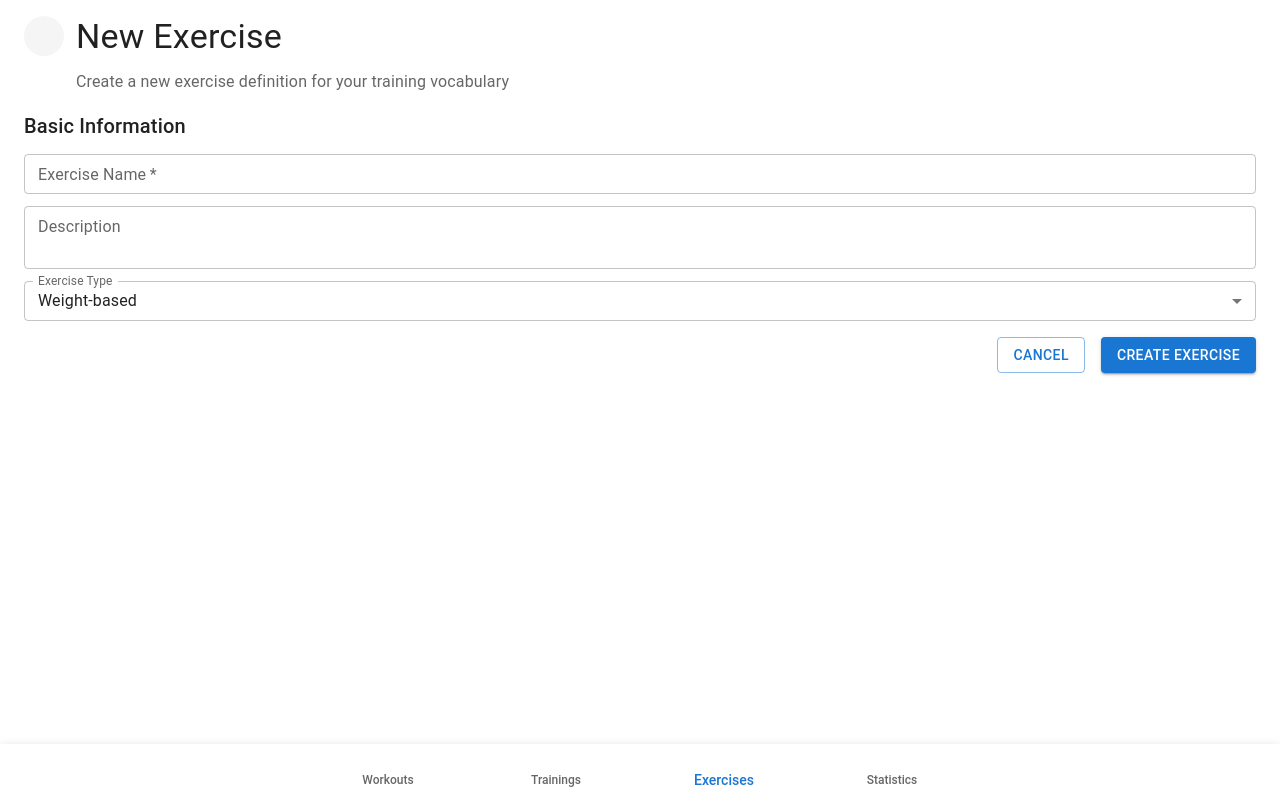
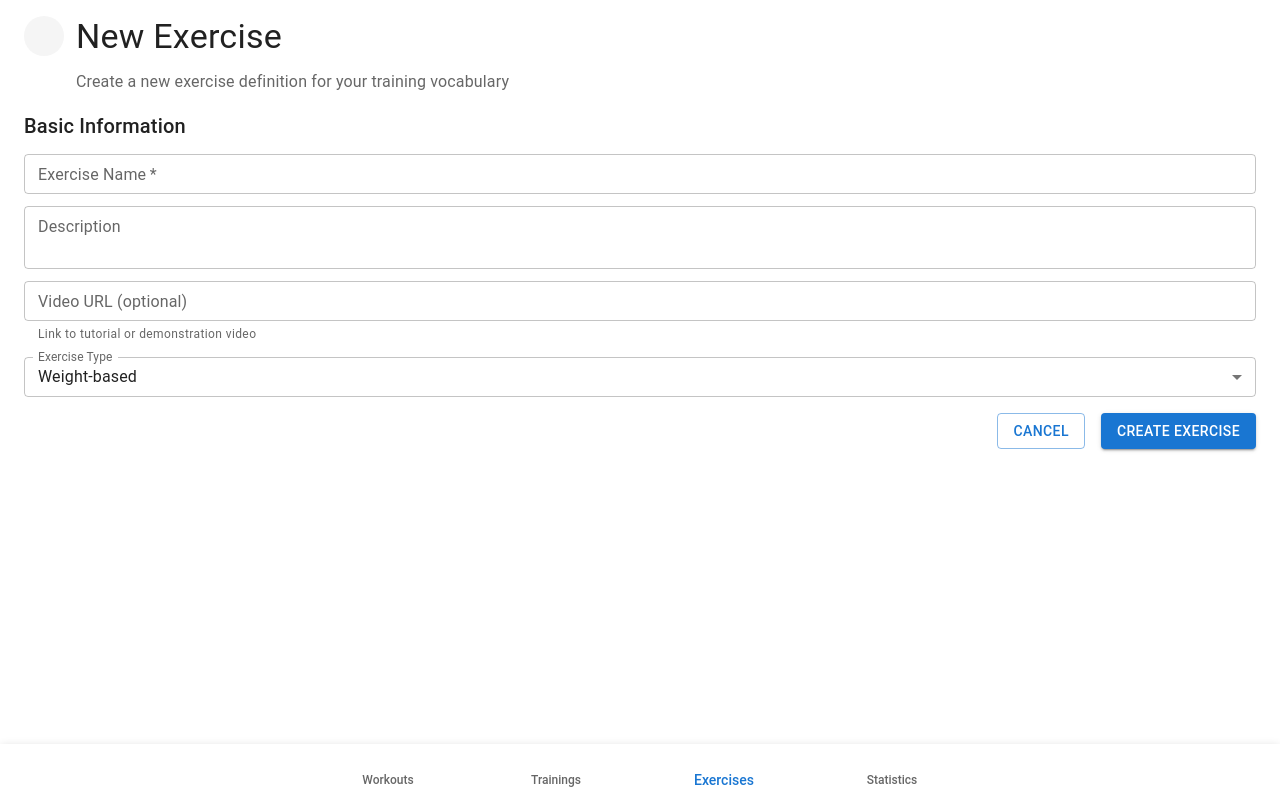
Before and after one commit to castetus/TrainingLog, a React (Vite) app: page /exercises/new in a window 1280 px wide. Built offline with nearby package versions, Linux system fonts and the light colour scheme; some icons are missing.

Commit message:
add video button

```diff
--- a/src/components/Exercises/ExerciseForm.tsx
+++ b/src/components/Exercises/ExerciseForm.tsx
@@ -36,10 +36,12 @@ export default function ExerciseForm() {
     name: string;
     description: string;
     type: ExerciseType | undefined;
+    videoUrl: string;
   }>({
     name: '',
     description: '',
     type: ExerciseType.WEIGHT,
+    videoUrl: '',
   });
 
   const [errors, setErrors] = useState<Record<string, string>>({});
@@ -58,16 +60,18 @@ export default function ExerciseForm() {
               name: exerciseFromStore.name,
               description: exerciseFromStore.description || '',
               type: exerciseFromStore.type,
+              videoUrl: exerciseFromStore.videoUrl || '',
             });
           } else {
             // If not in store, try to load from database
             const exerciseFromDb = await findById(id);
             if (exerciseFromDb) {
-              setFormData({
-                name: exerciseFromDb.name,
-                description: exerciseFromDb.description || '',
-                type: exerciseFromDb.type,
-              });
+                          setFormData({
+              name: exerciseFromDb.name,
+              description: exerciseFromDb.description || '',
+              type: exerciseFromDb.type,
+              videoUrl: exerciseFromDb.videoUrl || '',
+            });
             }
           }
         } catch (error) {
@@ -171,6 +175,16 @@ export default function ExerciseForm() {
               size="small"
             />
 
+            <TextField
+              label="Video URL (optional)"
+              value={formData.videoUrl || ''}
+              onChange={(e) => handleInputChange('videoUrl', e.target.value)}
+              placeholder="https://youtube.com/watch?v=..."
+              fullWidth
+              size="small"
+              helperText="Link to tutorial or demonstration video"
+            />
+
             <FormControl fullWidth size="small">
               <InputLabel>Exercise Type</InputLabel>
               <Select
--- a/src/components/Workouts/WorkoutFlow.tsx
+++ b/src/components/Workouts/WorkoutFlow.tsx
@@ -1,5 +1,6 @@
 import ExpandMoreIcon from '@mui/icons-material/ExpandMore';
-import { Box, Accordion, AccordionSummary, Typography, Stack, Chip, Button } from '@mui/material';
+import PlayArrowIcon from '@mui/icons-material/PlayArrow';
+import { Box, Accordion, AccordionSummary, Typography, Stack, Chip, Button, IconButton } from '@mui/material';
 import { useEffect, useState, useCallback } from 'react';
 import { useNavigate } from 'react-router-dom';
 
@@ -78,8 +79,7 @@ export default function WorkoutFlow({ workout }: WorkoutFlowProps) {
 
   // Helper function to check if an exercise is completed
   const isExerciseCompleted = (workoutExercise: WorkoutExercise): boolean => {
-    // if (!workoutExercise.actualSets.length) return false;
-    console.log(workoutExercise);
+
     return workoutExercise.actualSets.every((set) => {
       // Reps are always required
       if (set.actualReps <= 0) return false;
@@ -219,9 +219,25 @@ export default function WorkoutFlow({ workout }: WorkoutFlowProps) {
           <Accordion key={index} defaultExpanded={index === 0}>
             <AccordionSummary expandIcon={<ExpandMoreIcon />}>
               <Stack alignItems="center" spacing={2} sx={{ width: '100%' }}>
-                <Typography variant="h6" sx={{ flexGrow: 1 }}>
+                <Typography
+                  variant="h6"
+                  sx={{
+                    flexGrow: 1,
+                    color: isExerciseCompleted(workoutExercise) ? 'success.main' : 'inherit'
+                  }}
+                >
                   {workoutExercise.exercise.name}
                 </Typography>
+                {workoutExercise.exercise.videoUrl && (
+                  <IconButton
+                    size="small"
+                    color="primary"
+                    onClick={() => window.open(workoutExercise.exercise.videoUrl, '_blank')}
+                    sx={{ ml: 1 }}
+                  >
+                    <PlayArrowIcon />
+                  </IconButton>
+                )}
                 <Stack direction="row" alignItems="start" width="100%" spacing={2}>
                   {isExerciseCompleted(workoutExercise) && (
                     <Chip
```
